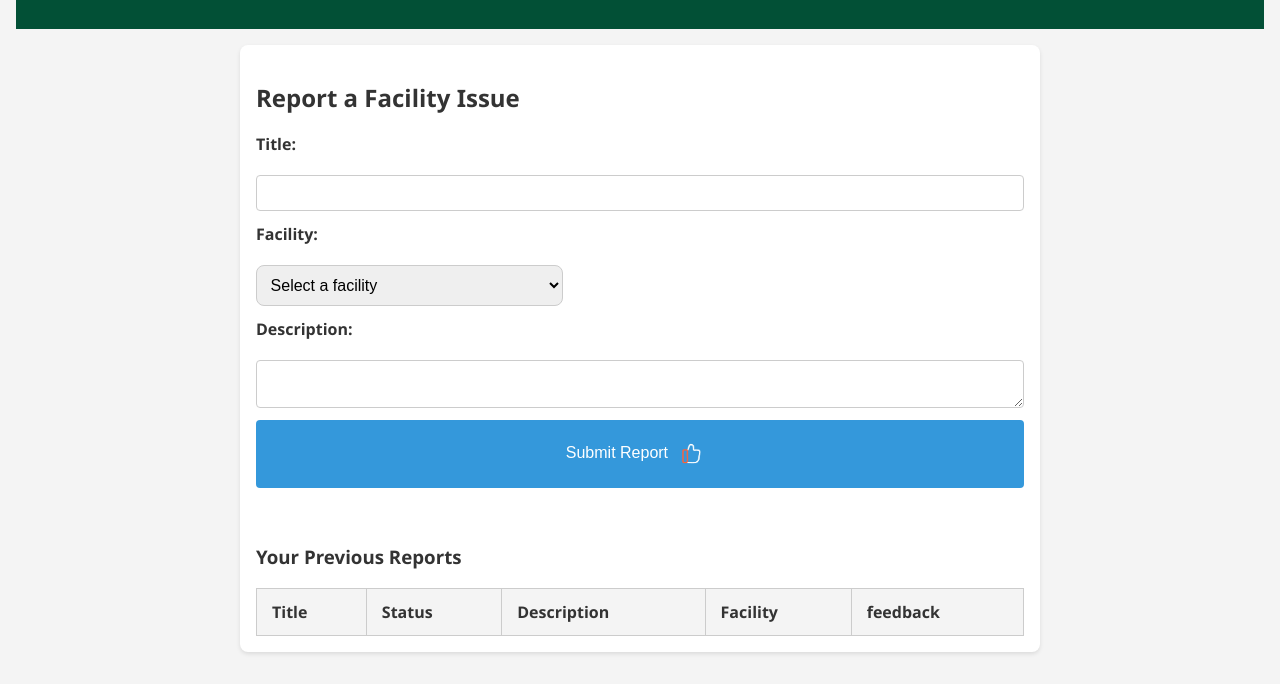
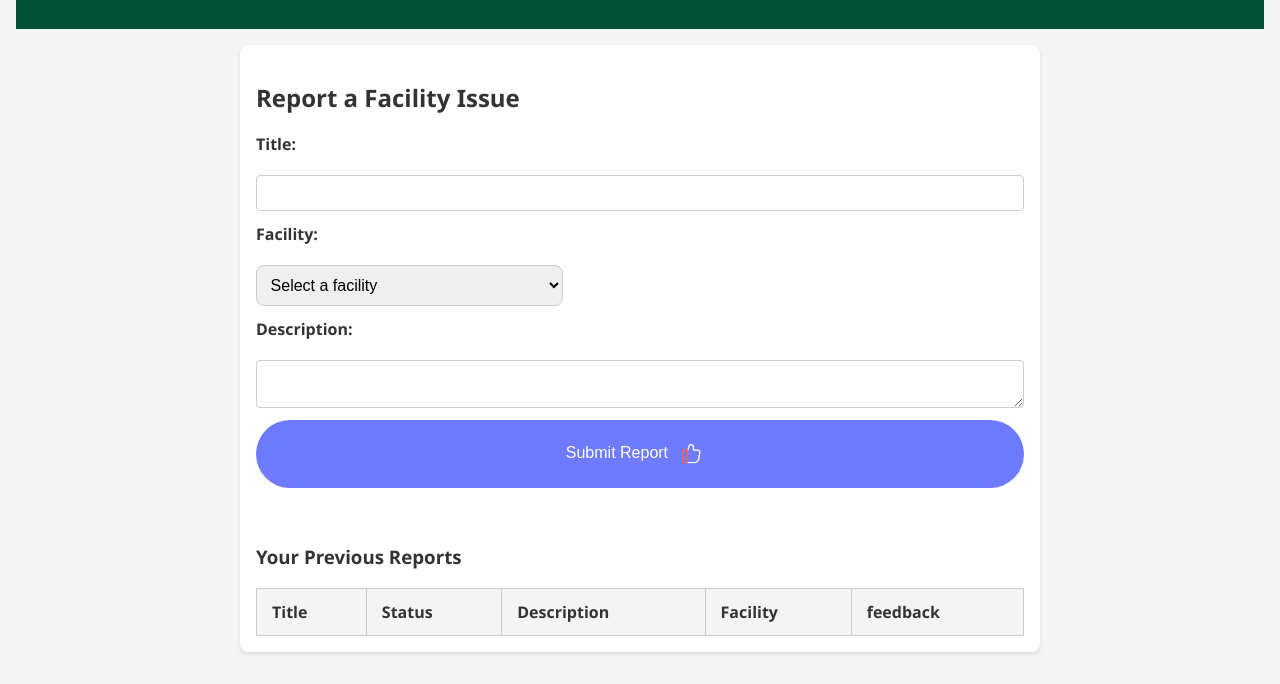
Before and after one commit to pixelbub/sd-project, a website: page report.html in a window 1280 px wide. Shown: the part 165-849 px from the top of the page. Drawn offline with Linux system fonts and the light colour scheme; no server answers.

Commit message:
Update dashboard.css

```diff
--- a/dashboard.css
+++ b/dashboard.css
@@ -96,18 +96,18 @@ select {
 }
 
 button {
-    background-color: #3498db;
+    background-color: #6e7aff;
     color: white;
     border: none;
     padding: 1rem 2rem;
-    border-radius: 4px;
+    border-radius: 999px;
     cursor: pointer;
     font-size: 1rem;
     transition: background-color 0.2s;
 }
 
 button:hover {
-    background-color: #2980b9;
+    background-color: #6e7aff;
 }
 
 button:disabled,
```
